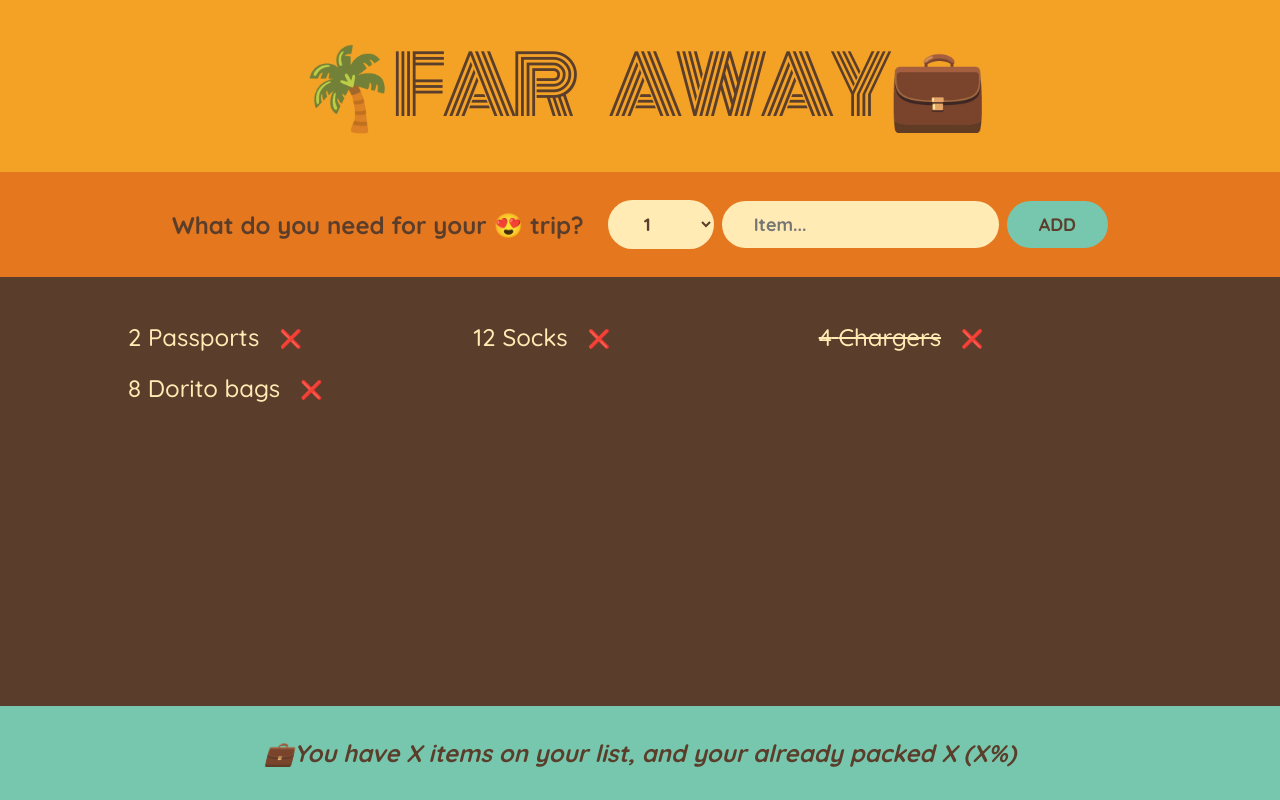
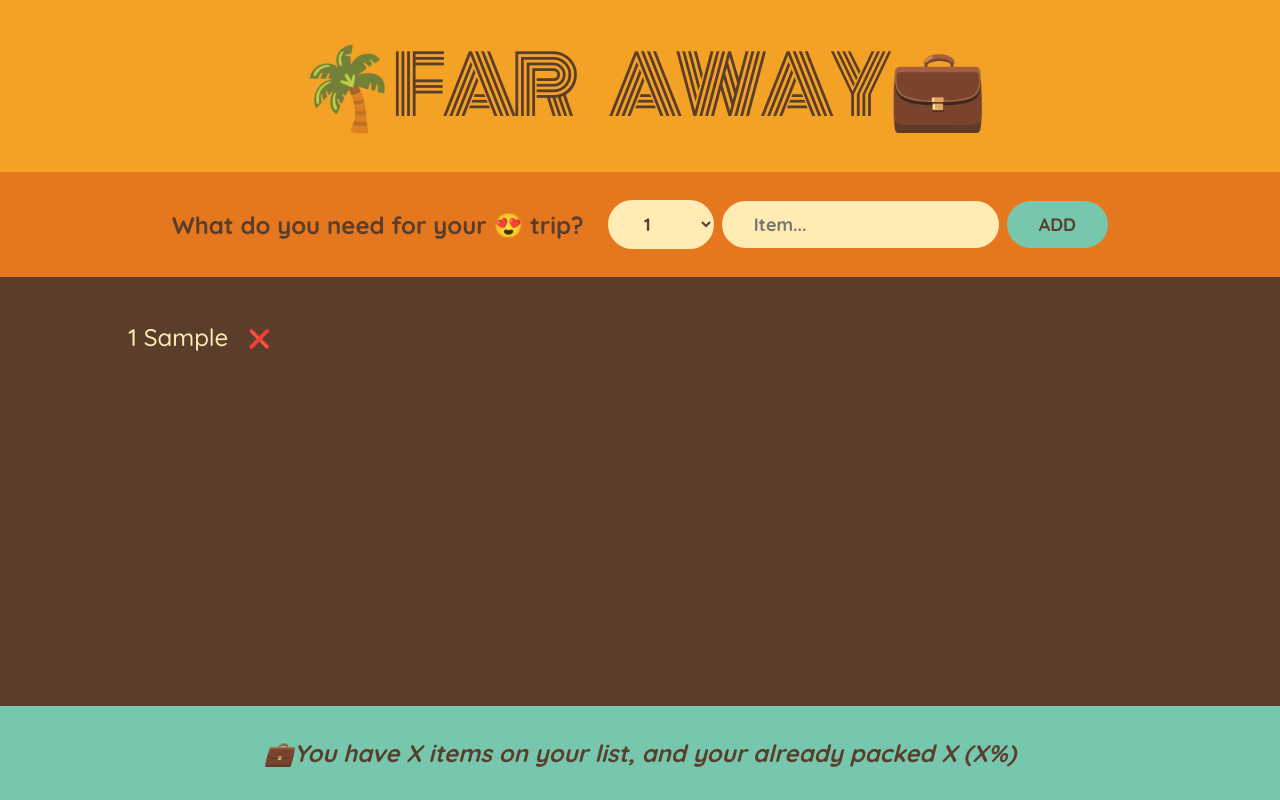
Before and after one commit to drewtuan/Travel-Application, a React (Vite) app in the folder travelapp/: page / in a window 1280 px wide. Both pictures are taken after typing "Sample" into the empty fields and a click on the button "ADD". Built offline with nearby package versions, Linux system fonts and the light colour scheme.

Commit message:
delete items changes

```diff
--- a/travelapp/src/App.jsx
+++ b/travelapp/src/App.jsx
@@ -9,11 +9,22 @@
 
 
 function App() {
+  const [items, setItems] = useState([]);
+
+  function handleAddItems(item) {
+    setItems(items => [...items, item]);
+  }
+
+  function handleDeleteItems(id) {
+    // creates a new array that contains only the items with ids that are not equal to the id of the item being deleted
+    setItems(items => items.filter(item=> item.id !== id));
+  }
+
   return (
   <div className="app">
     <Logo/>
-    <Form/>
-    <PackingList/>
+    <Form onAddItems={handleAddItems} />
+    <PackingList items={items} onDeleteItem={handleDeleteItems}/>
     <Stats/>
   </div>
   )
@@ -23,7 +34,7 @@
   return <h1>🌴Far Away💼</h1>
 }
 
-function Form() {
+function Form({onAddItems}) {
   const [description, setDescription] = useState("");
   const [quantity, setQuantity] = useState(1);
 
@@ -34,6 +45,8 @@
 
     const newItem = {description, quantity, packed: false, id: Date.now()}
     console.log(newItem);
+
+    onAddItems(newItem);
 
     setDescription("");
     setQuantity(1);
@@ -65,22 +78,23 @@
 
 
 
-function PackingList() {
+function PackingList({items, onDeleteItem}) {
   return(
     <div className="list">
       <ul>
-        {initialItems.map((item) => (<Item item={item} key={initialItems.id} />))}
+        {items.map((item) => (<Item item={item} key={initialItems.id} onDeleteItem={onDeleteItem} />))}
       </ul>
     </div>
   );
 }
-function Item({item}) {
+
+function Item({item, onDeleteItem}) {
   return(
     <li>
       <span style={item.packed ? {textDecoration: "line-through"} : {}}>
         {item.quantity} {item.description}
       </span>
-      <button>❌</button>
+      <button onClick={() => onDeleteItem(item.id)}>❌</button>
     </li>
   );
 }
```
